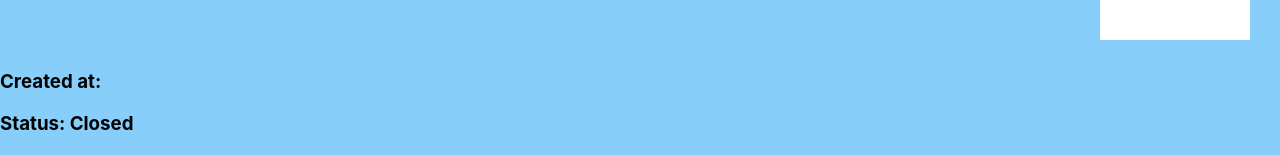
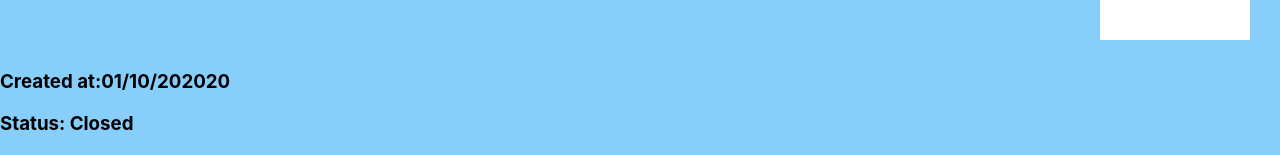
Before and after one commit to SashaJohnson123/react-crowdfunding, a React (Create React App) app: page /project/1 in a window 1280 px wide. Shown: the part 140-295 px from the top of the page. Built offline with nearby package versions, Linux system fonts and the light colour scheme; no server answers.

Commit message:
Updated Date/ Time Format for each Project

```diff
--- a/src/pages/ProjectPage.jsx
+++ b/src/pages/ProjectPage.jsx
@@ -1,5 +1,7 @@
 import React, { useState, useEffect } from "react";
 import { useParams } from "react-router-dom";
+import Moment from "react-moment";
+
 function ProjectPage() {
   const [projectData, setProjectData] = useState({ pledge: [] });
   const { id } = useParams();
@@ -19,7 +21,10 @@ function ProjectPage() {
     <div>
       <h2>{projectData.title}</h2>
       <h3>{projectData.description}</h3>
-      <h3>Created at: {projectData.date_created}</h3>
+      <h3>
+        Created at:
+        <Moment format="DD/MM/YYY">{projectData.created_date}</Moment>
+      </h3>
       <h3>{`Status: ${projectData.is_open ? "Open" : "Closed"}`}</h3>
       <h3>Pledges:</h3>
       <ul>
```
